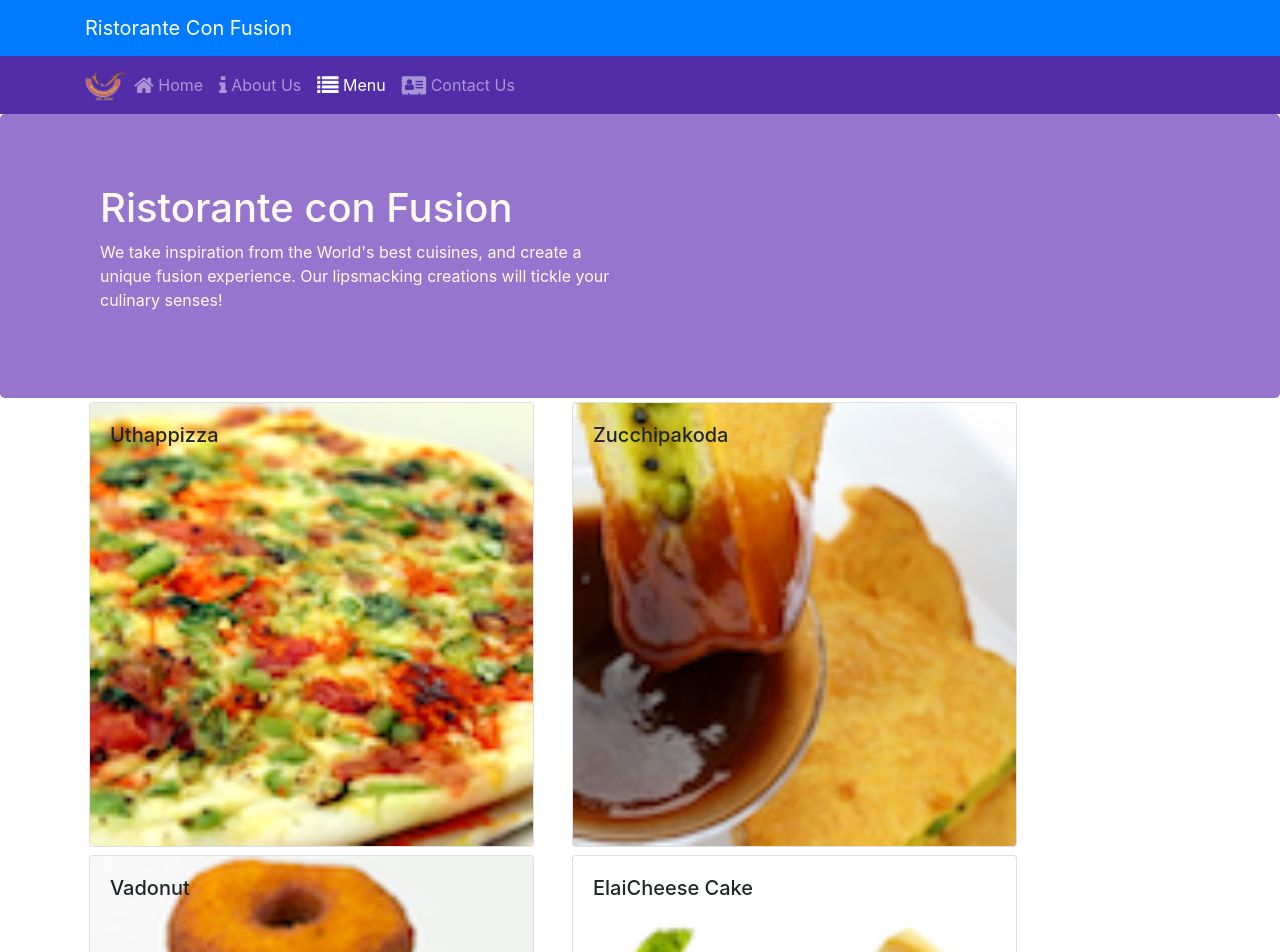
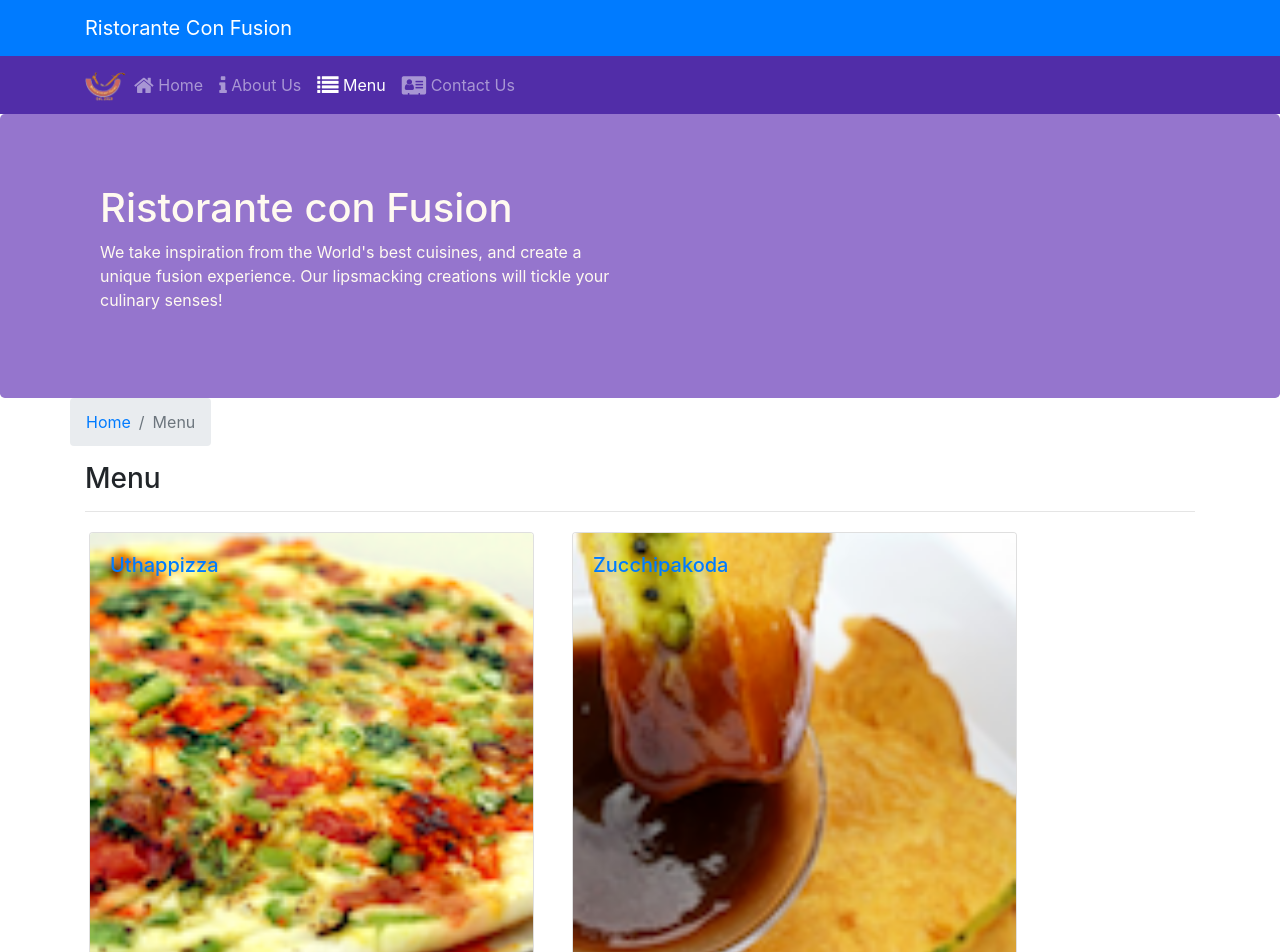
Before and after one commit to devabhixda/Front-End-Web-development-with-React, a React (Create React App) app: page /menu in a window 1280 px wide. Shown: the top 952 px of the page. Built offline with nearby package versions, Linux system fonts and the light colour scheme.

Commit message:
Single Page Applications Part 2
Signed-off-by: Abhi Jain <devabhixda@gmail.com>

```diff
--- a/src/components/ContactComponent.js
+++ b/src/components/ContactComponent.js
@@ -1,4 +1,6 @@
 import React from 'react';
+import { Breadcrumb, BreadcrumbItem } from 'reactstrap';
+import { Link } from 'react-router-dom';
 
 function Contact(props) {
     return(
@@ -28,6 +30,16 @@
                         <a role="button" className="btn btn-success" href="mailto:confusion@food.net"><i className="fa fa-envelope-o"></i> Email</a>
                     </div>
                 </div>
+                <div className="row">
+    <Breadcrumb>
+        <BreadcrumbItem><Link to="/home">Home</Link></BreadcrumbItem>
+        <BreadcrumbItem active>Contact Us</BreadcrumbItem>
+    </Breadcrumb>
+    <div className="col-12">
+        <h3>Contact Us</h3>
+        <hr />
+    </div>
+</div>
             </div>
         </div>
     );
--- a/src/components/DishdetailComponent.js
+++ b/src/components/DishdetailComponent.js
@@ -1,7 +1,7 @@
 import React, { Component } from 'react';
-import { Card, CardImg, CardImgOverlay, CardText, CardBody,
-    CardTitle } from 'reactstrap';
-
+import { Card, CardImg, CardText, CardBody,
+    CardTitle, Breadcrumb, BreadcrumbItem } from 'reactstrap';
+import { Link } from 'react-router-dom';
 
     function RenderDish({dish}) {
       if (dish != null)
@@ -17,10 +17,6 @@
                   </CardBody>
               </Card>
                 </div>
-                <div  className="col-12 col-md-5 m-1">
-                <h4>Comments</h4>
-               <RenderComments comments={dish.comments} />
-              </div>
             </div>
           );
       }
@@ -49,10 +45,35 @@
     }
 
     const  DishDetail = (props) => {
+      if(props.dish)
       return (
           <div className="container">
-                  <RenderDish dish={props.dish}/>
+          <div className="row">
+              <Breadcrumb>
+                  <BreadcrumbItem><Link to="/menu">Menu</Link></BreadcrumbItem>
+                  <BreadcrumbItem active>{props.dish.name}</BreadcrumbItem>
+              </Breadcrumb>
+              <div className="col-12">
+                  <h3>{props.dish.name}</h3>
+                  <hr />
+              </div>
+          </div>
+          <div className="row">
+              <div className="col-12 col-md-5 m-1">
+                  <RenderDish dish={props.dish} />
+              </div>
+              <div className="col-12 col-md-5 m-1">
+              <h4>Comments</h4>
+                  <RenderComments comments={props.comments} />
+              </div>
+          </div>
           </div>
       );
+      else {
+        return (
+          <div></div>
+        )
+      }
+
     }
 export default DishDetail;
--- a/src/components/MainComponent.js
+++ b/src/components/MainComponent.js
@@ -39,6 +39,12 @@
           />
       );
     }
+    const DishWithId = ({match}) => {
+      return(
+          <DishDetail dish={this.state.dishes.filter((dish) => dish.id === parseInt(match.params.dishId,10))[0]}
+            comments={this.state.comments.filter((comment) => comment.dishId === parseInt(match.params.dishId,10))} />
+      );
+    };
     return (
       <div>
         <Navbar dark color="primary">
@@ -51,6 +57,7 @@
             <Route path='/home' component={HomePage} />
             <Route exact path='/menu' component={() => <Menu dishes={this.state.dishes} />} />
             <Route exact path='/contactus' component={Contact} />} />
+            <Route path='/menu/:dishId' component={DishWithId} />
             <Redirect to="/home" />
         </Switch>
         <DishDetail dish={this.state.dishes.filter((dish) => dish.id === this.state.selectedDish)[0]} />
--- a/src/components/MenuComponent.js
+++ b/src/components/MenuComponent.js
@@ -1,15 +1,17 @@
 import React from 'react';
 import { Card, CardImg, CardImgOverlay,
-    CardTitle } from 'reactstrap';
+    CardTitle, Breadcrumb, BreadcrumbItem } from 'reactstrap';
+import { Link } from 'react-router-dom';
 
     function RenderMenuItem ({dish, onClick}) {
         return (
-            <Card
-                onClick={() => onClick(dish.id)}>
-                <CardImg width="100%" src={dish.image} alt={dish.name} />
-                <CardImgOverlay>
-                    <CardTitle>{dish.name}</CardTitle>
-                </CardImgOverlay>
+            <Card>
+                <Link to={`/menu/${dish.id}`} >
+                    <CardImg width="100%" src={dish.image} alt={dish.name} />
+                    <CardImgOverlay>
+                        <CardTitle>{dish.name}</CardTitle>
+                    </CardImgOverlay>
+                </Link>
             </Card>
         );
     }
@@ -27,6 +29,16 @@
         return (
             <div className="container">
                 <div className="row">
+                    <Breadcrumb>
+                        <BreadcrumbItem><Link to="/home">Home</Link></BreadcrumbItem>
+                        <BreadcrumbItem active>Menu</BreadcrumbItem>
+                    </Breadcrumb>
+                    <div className="col-12">
+                        <h3>Menu</h3>
+                        <hr />
+                    </div>
+                </div>
+                <div className="row">
                     {menu}
                 </div>
             </div>
```
